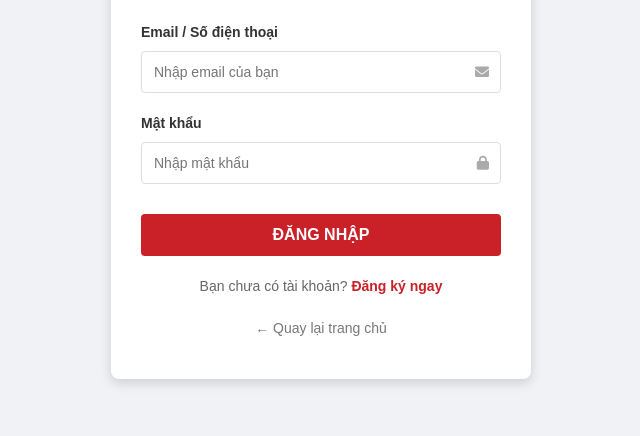
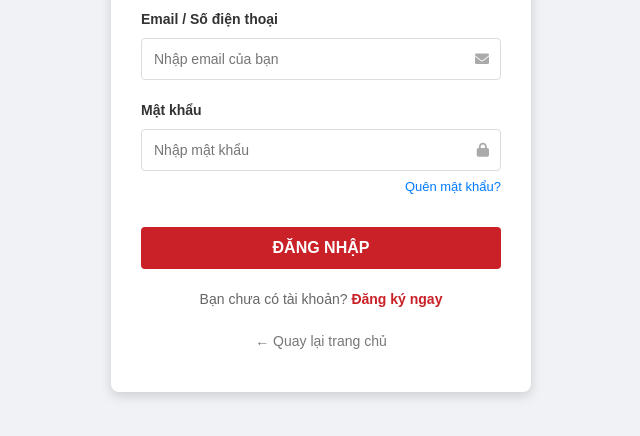
Before and after one commit to PhanDinh2005/bookstore-project, a website: page frontend/pages/login.html in a window 1280 px wide. Shown: the part 272-708 px from the top of the page, without its empty margins (319-959 px from the left). Drawn offline with Linux system fonts and the light colour scheme.

Commit message:
quên mật khẩu

```diff
--- a/frontend/pages/login.html
+++ b/frontend/pages/login.html
@@ -63,6 +63,15 @@
               style="position: absolute; right: 12px; top: 14px; color: #aaa"
             ></i>
           </div>
+          <!-- Link quên mật khẩu -->
+          <div style="text-align: right; margin-top: 5px">
+            <a
+              href="forgot-password.html"
+              style="font-size: 13px; color: #007bff"
+            >
+              Quên mật khẩu?
+            </a>
+          </div>
         </div>
 
         <button type="submit" class="btn-auth btn-submit">ĐĂNG NHẬP</button>
@@ -70,6 +79,7 @@
 
       <div class="auth-footer">
         Bạn chưa có tài khoản? <a href="register.html">Đăng ký ngay</a>
+
         <br /><br />
         <a href="../index.html" style="color: #777; font-weight: normal"
           >← Quay lại trang chủ</a
```
Also changed, not shown: frontend/index.html (+4 -7 lines).
